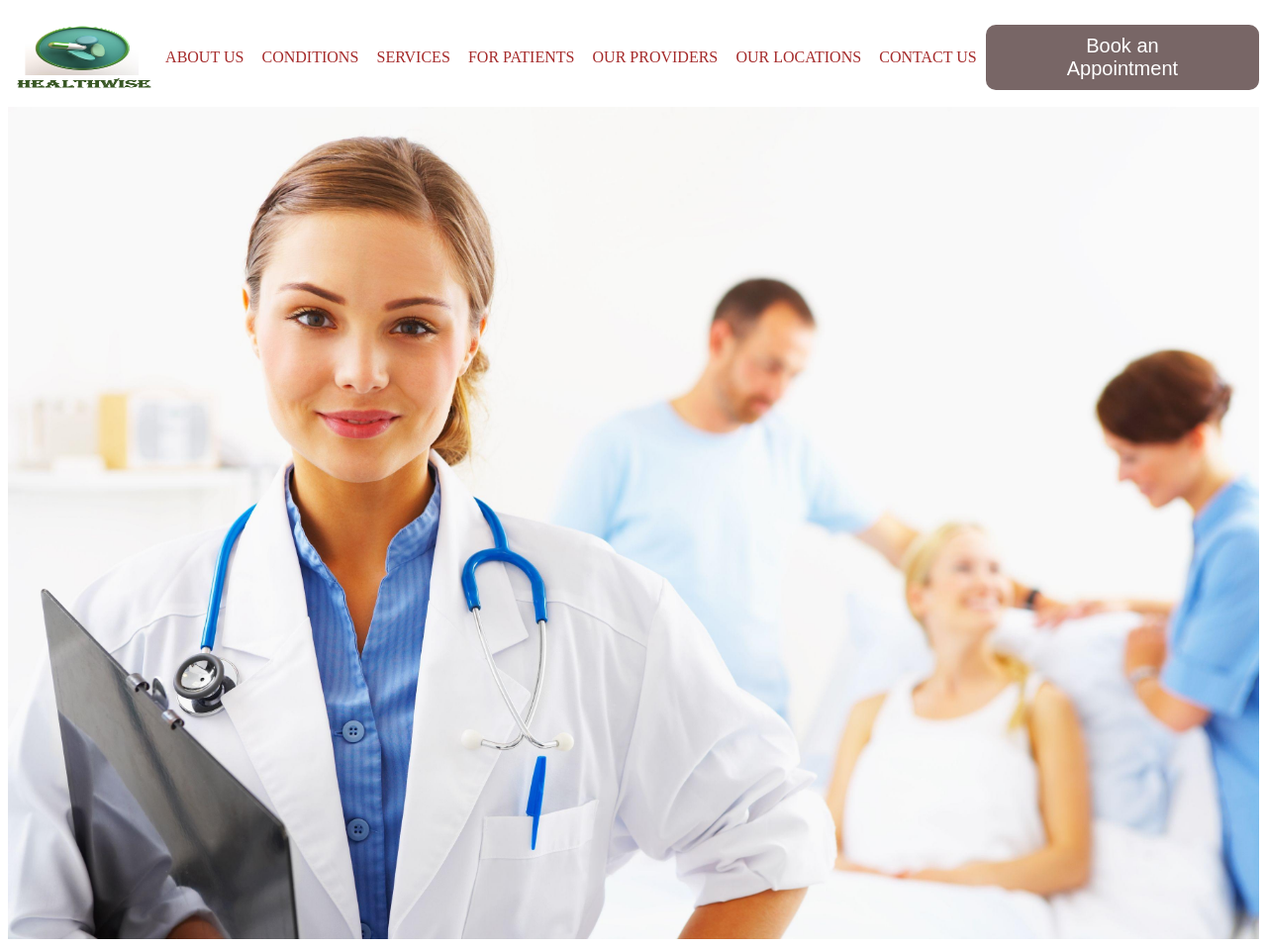
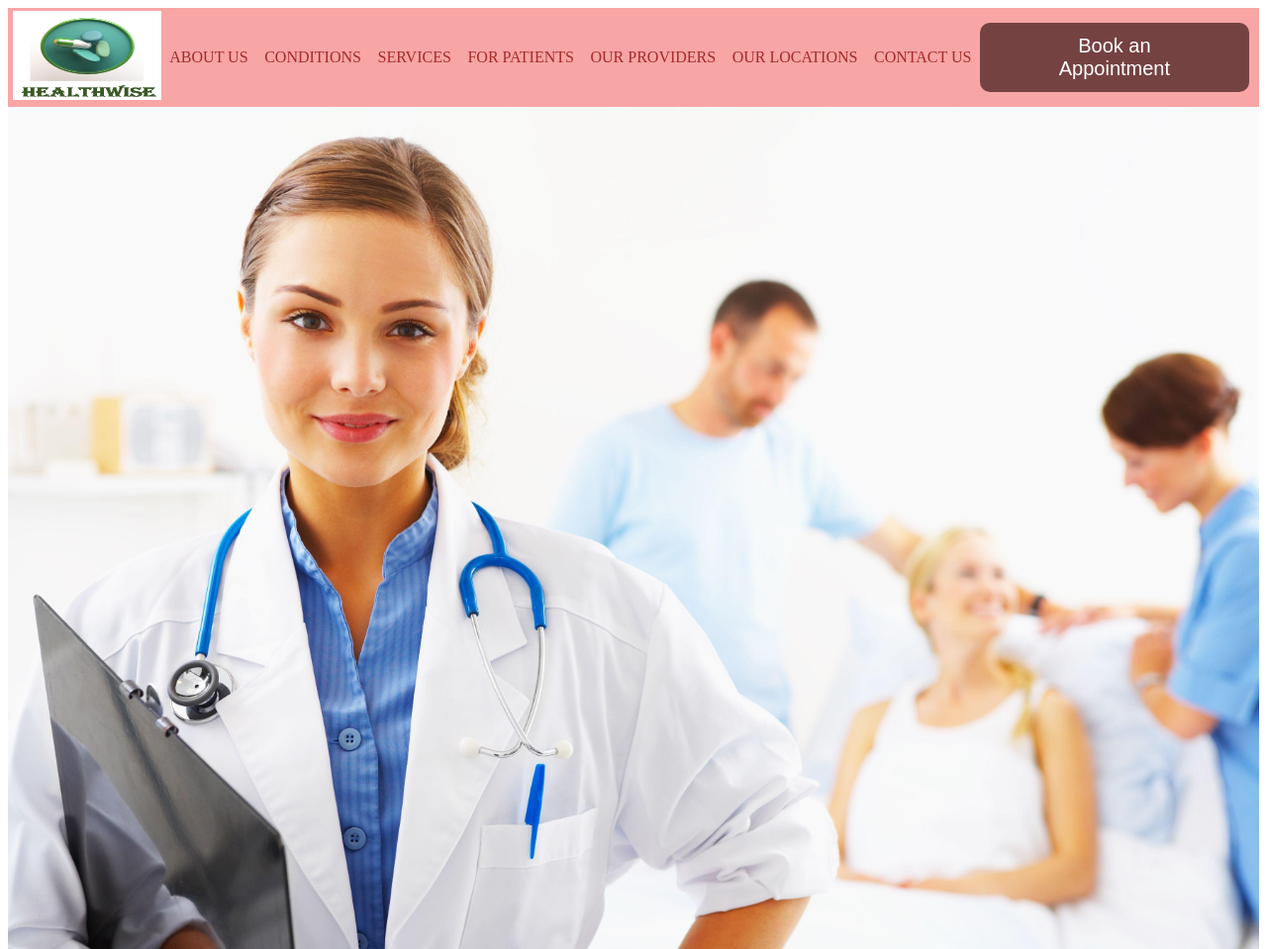
Before and after one commit to panditakshay402/web-project, a plain HTML site: page index.html in a window 1280 px wide. Shown: the top 959 px of the page at 99% size. Drawn offline with Linux system fonts and the light colour scheme.

Commit message:
header color and final shape

```diff
--- a/style.css
+++ b/style.css
@@ -8,10 +8,12 @@ header{
     display: flex;
     justify-content: space-between;
     align-items: center;
+    background: #f8a5a5;
 }
 .navi .logo img{
+    padding-left: 5px;
     width: 150px;
-    height: 70px;
+    height: 90px;
 }
 
 .navi nav{
@@ -30,19 +32,21 @@ header{
 }
 
 .navi button{
-    padding: 10px 45px;
+
+    padding: 12px 45px;
      text-align: center;
      font-size: 20px;
      color: #fff;
      border: none;
      background-color: rgba(31, 1, 1, 0.6);
      border-radius: 10px;
+     margin-right: 10px;
 
 }
 .bg{ width:100% ;
     height: 1500px;
     background-image: url(img/dr.jpg);
     background-repeat: no-repeat;
-    background-size:contain;
-    /* background-attachment: fixed; */
+    background-size:cover;
+    background-attachment: fixed;
 }
```
